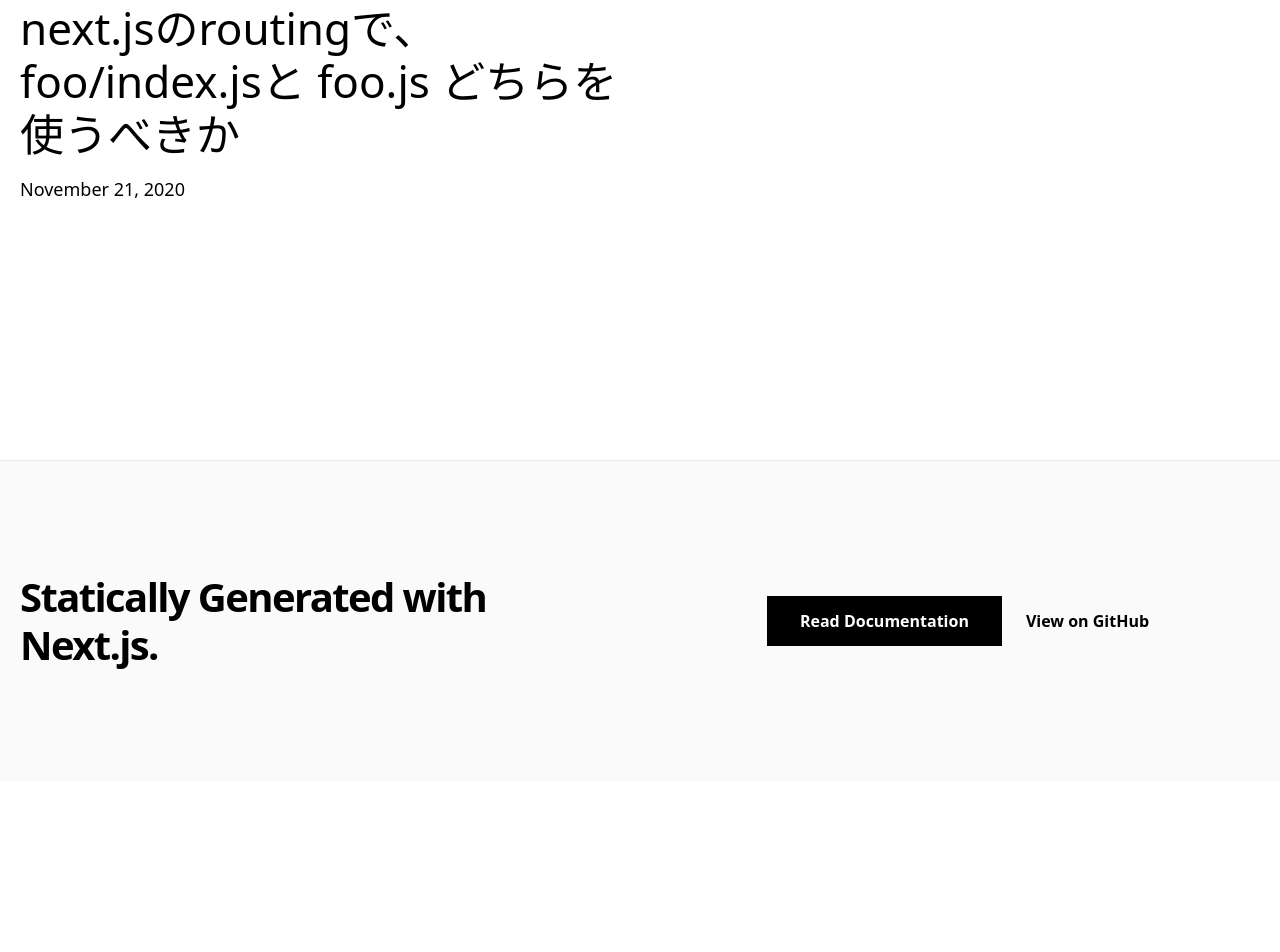
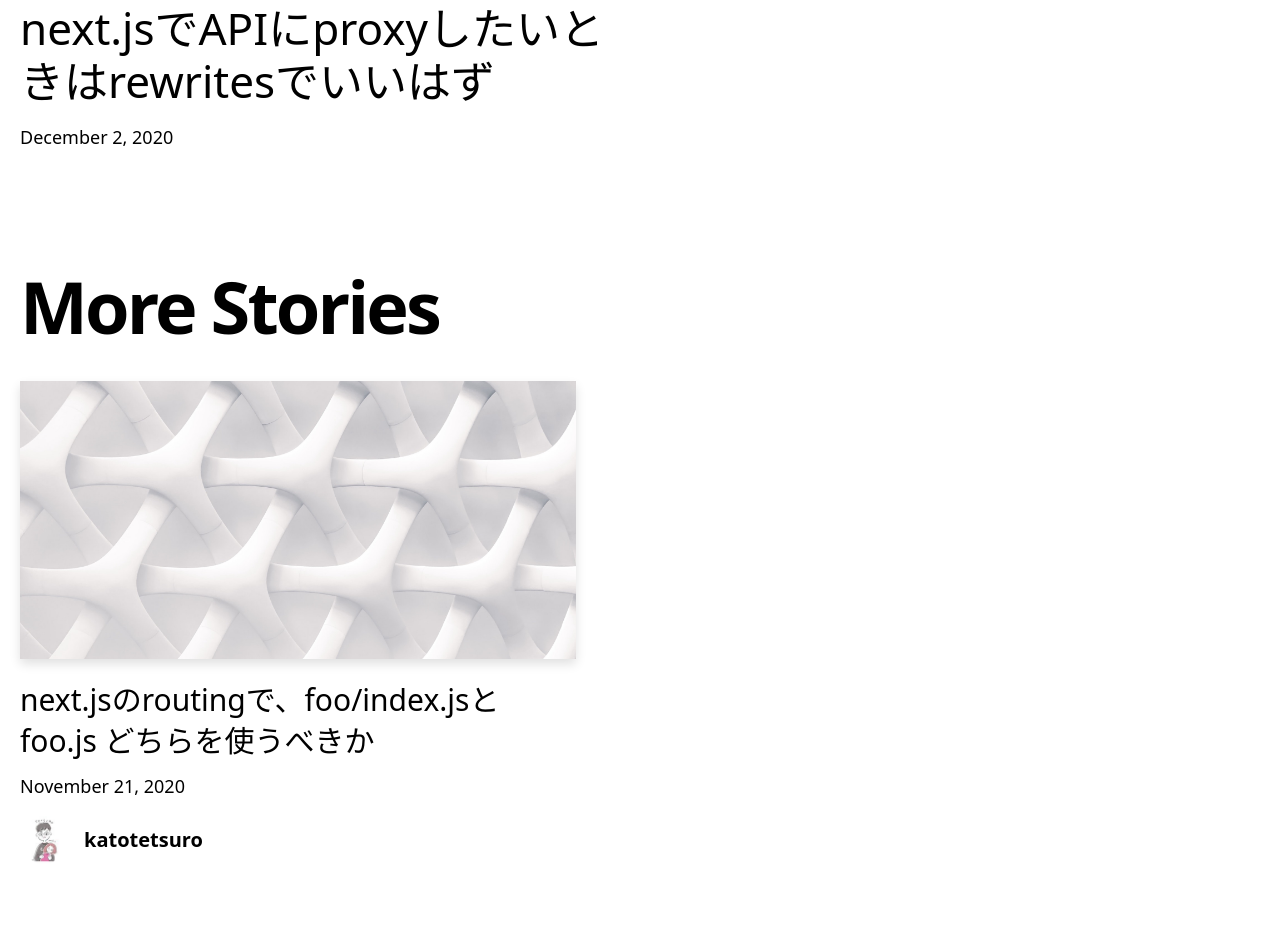
Before and after one commit to katotetsuro/nextjs-test, a Next.js app: page / in a window 1280 px wide. Shown: the part 340-1292 px from the top of the page. Before the commit the page ends 1121 px from the top, so only its background shows below. Built offline with nearby package versions, Linux system fonts and the light colour scheme.

Commit message:
new post

```diff
--- /dev/null
+++ b/_posts/nextjs-rewrites-routes.md
@@ -0,0 +1,21 @@
+---
+title: 'next.jsでAPIにproxyしたいときはrewritesでいいはず'
+coverImage: '/assets/blog/hello-world/cover.jpg'
+date: '2020-12-02T15:27:35.432Z'
+---
+
+APIサーバをnext.jsアプリとは別で作っていて、ローカルで開発中にproxyしたいときがある。
+next.jsは3000番portで立っていて、APIサーバは8000番とか。
+
+ググると公式のcustom server exampleを参考にserver.jsを作って・・みたいな記事もあるが、
+rewritesを使ってserverは変にいじらない方が良さそう。
+
+https://github.com/vercel/next.js/discussions/14057#discussioncomment-31884
+
+まだ軽く動作確認したところなので罠があるのかもしれないけど。
+ちなみにrewritesはtrailing slashがついていてもマッチできるようだ。
+
+{
+    source: /api/:path*/,
+    destination: http://localhost:8000/api/:path*/
+}
--- a/components/post-preview.tsx
+++ b/components/post-preview.tsx
@@ -18,7 +18,6 @@
   coverImage,
   date,
   excerpt,
-  author,
   slug,
 }: Props) => {
   return (
@@ -35,7 +34,7 @@
         <DateFormatter dateString={date} />
       </div>
       <p className="text-lg leading-relaxed mb-4">{excerpt}</p>
-      <Avatar name={author.name} picture={author.picture} />
+      <Avatar name='katotetsuro' picture='/assets/blog/authors/icon.jpeg' />
     </div>
   )
 }
```
